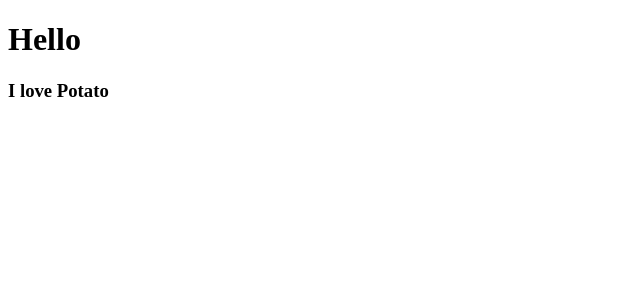
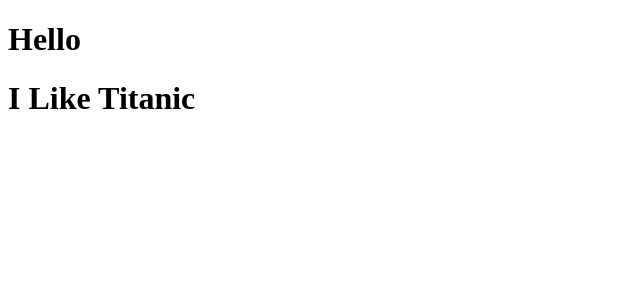
Before and after one commit to parkchoongho/movie_app_react, a React (Create React App) app: page / in a window 1280 px wide. Shown: the top 300 px of the page, without its empty margins (0-640 px from the left). Built offline with nearby package versions, Linux system fonts and the light colour scheme.

Commit message:
Reusable Components with JSX + Props

```diff
--- a/src/App.js
+++ b/src/App.js
@@ -1,11 +1,14 @@
 import React from "react";
-import Potato from "./Potato";
+
+function Movie({ name }) {
+  return <h1>I Like {name}</h1>;
+}
 
 function App() {
   return (
     <div>
       <h1>Hello</h1>
-      <Potato />
+      <Movie name="Titanic" />
     </div>
   );
 }
--- a/src/Potato.js
+++ /dev/null
@@ -1,7 +0,0 @@
-import React from "react";
-
-function Potato() {
-  return <h3>I love Potato</h3>;
-}
-
-export default Potato;
```
